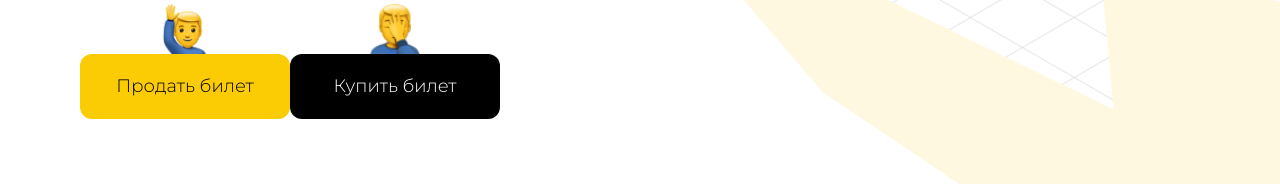
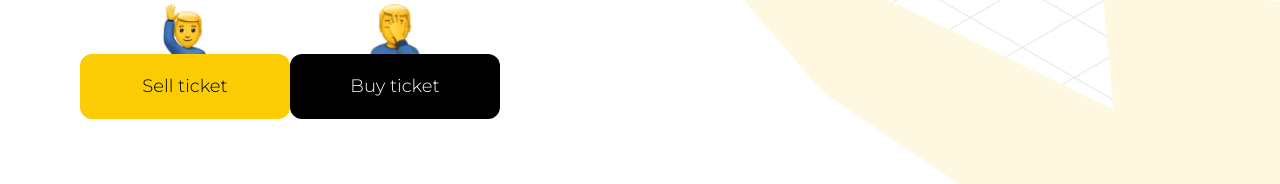
Before and after one commit to ojenya/jug_ru-test, a plain HTML site: page index.html in a window 1280 px wide. Shown: the part 609-793 px from the top of the page. Drawn offline with Linux system fonts and the light colour scheme.

Commit message:
change value

```diff
--- a/index.html
+++ b/index.html
@@ -35,13 +35,13 @@
                 <div class="btns">
                     <div class="btn-hi btn">
                         <img src="./img/hi.png" alt="hi" height="">
-                        <button class="yellow">Продать билет</button>
+                        <button class="yellow">Sell ticket</button>
                     </div>
 
                     <div class="btn-fp btn">
 
                         <img src="./img/fp.png" alt="fp">
-                        <button class="black">Купить билет</button>
+                        <button class="black">Buy ticket</button>
 
 
                     </div>
```
